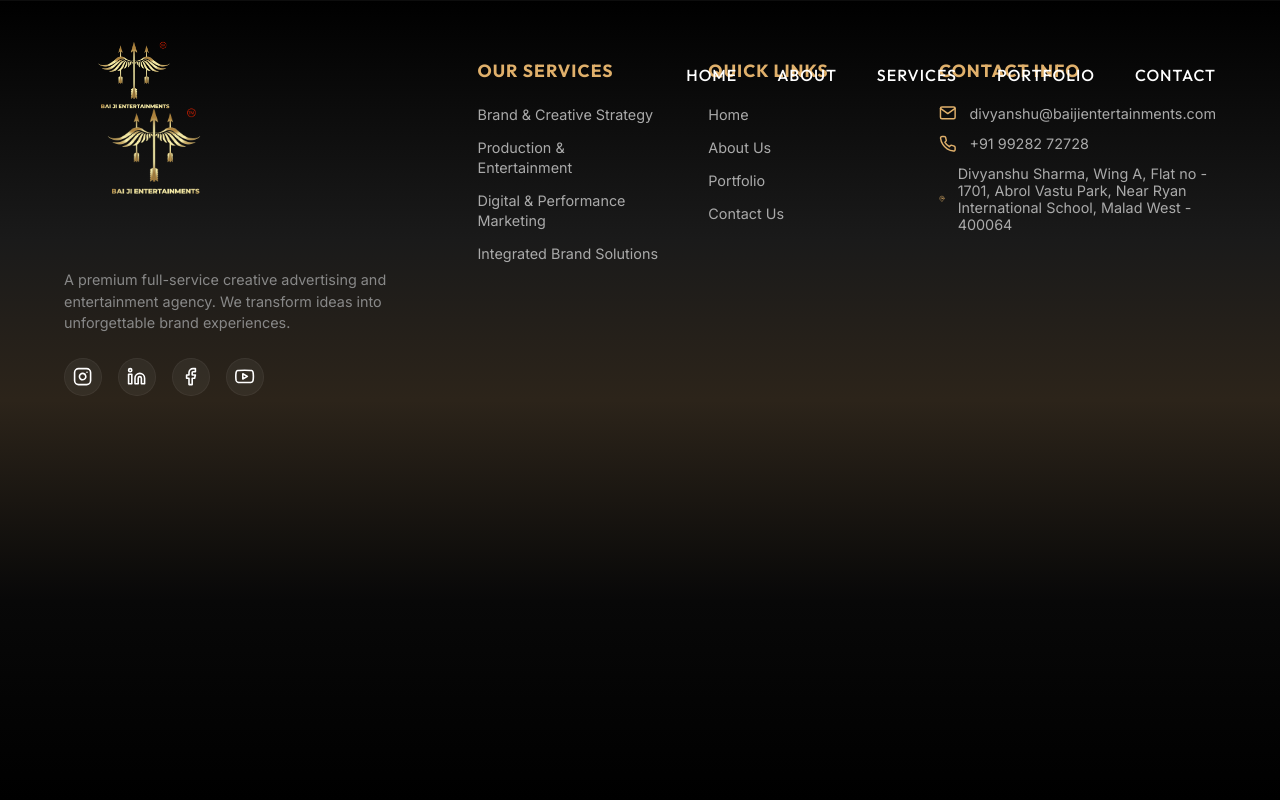
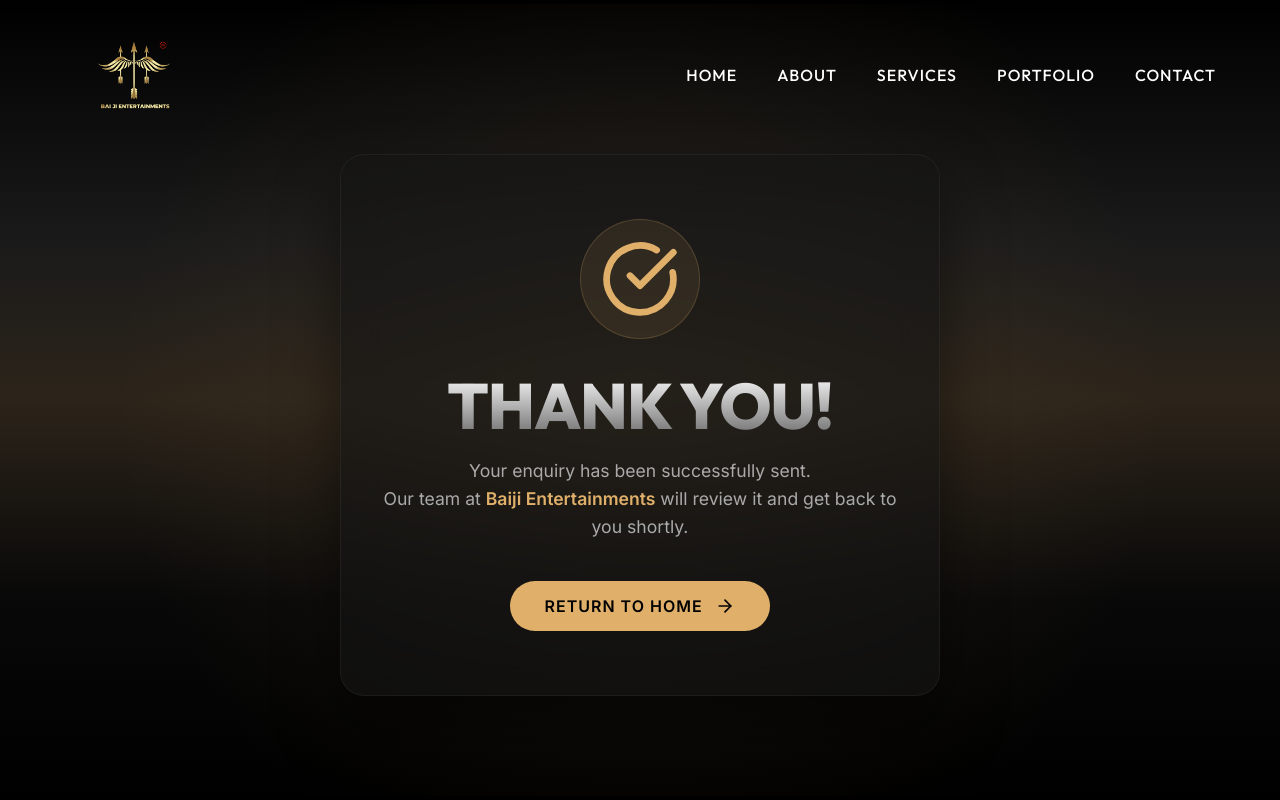
Before and after one commit to Gurjot30/Baiji, a React (Vite) app: page /thank-you in a window 1280 px wide. Shown: the top 800 px of the page. Built offline with nearby package versions, Linux system fonts and the light colour scheme.

Commit message:
feat: add thank you page and redirect after contact form submission

```diff
--- a/src/App.jsx
+++ b/src/App.jsx
@@ -1,4 +1,3 @@
-import React from 'react';
 import { BrowserRouter as Router, Routes, Route } from 'react-router-dom';
 import Navbar from './components/Navbar';
 import Footer from './components/Footer';
@@ -11,6 +10,7 @@ import BrandStrategyPage from './pages/BrandStrategyPage';
 import ProductionEntertainmentPage from './pages/ProductionEntertainmentPage';
 import DigitalMarketingPage from './pages/DigitalMarketingPage';
 import IntegratedBrandPage from './pages/IntegratedBrandPage';
+import ThankYouPage from './pages/ThankYouPage';
 
 function App() {
   return (
@@ -27,6 +27,7 @@ function App() {
             <Route path="/services/production-entertainment" element={<ProductionEntertainmentPage />} />
             <Route path="/services/digital-performance-marketing" element={<DigitalMarketingPage />} />
             <Route path="/services/integrated-brand-solutions" element={<IntegratedBrandPage />} />
+            <Route path="/thank-you" element={<ThankYouPage />} />
           </Routes>
         </main>
         <Footer />
--- a/src/pages/ContactPage.jsx
+++ b/src/pages/ContactPage.jsx
@@ -1,9 +1,11 @@
 import { useState, useEffect } from 'react';
+import { useNavigate } from 'react-router-dom';
 import { motion, AnimatePresence } from 'framer-motion';
 import { MapPin, Phone, Mail, Send, Loader2, CheckCircle2, AlertCircle } from 'lucide-react';
 import './ContactPage.css';
 
 const ContactPage = () => {
+  const navigate = useNavigate();
   const [formData, setFormData] = useState({
     name: '',
     email: '',
@@ -51,9 +53,8 @@ const ContactPage = () => {
       const result = await response.json();
 
       if (response.ok && result.success === "true") {
-        setSubmitStatus('success');
-        setSubmitMessage("Thank you! Your enquiry details have been successfully submitted.");
         setFormData({ name: '', email: '', subject: '', message: '' });
+        navigate('/thank-you');
       } else {
         throw new Error(result.message || "Failed to submit form. Please try again.");
       }
--- /dev/null
+++ b/src/pages/ThankYouPage.css
@@ -0,0 +1,96 @@
+.thank-you-page-wrapper {
+  background: transparent;
+  color: #fff;
+  min-height: 100vh;
+  display: flex;
+  align-items: center;
+  justify-content: center;
+  overflow: hidden;
+  position: relative;
+}
+
+.ty-hero {
+  position: relative;
+  width: 100%;
+  padding: 150px 5% 100px;
+  display: flex;
+  justify-content: center;
+  align-items: center;
+  background: radial-gradient(circle at center, rgba(224, 176, 107, 0.1) 0%, transparent 70%);
+}
+
+.ty-content {
+  text-align: center;
+  max-width: 600px;
+  background: rgba(20, 20, 20, 0.6);
+  backdrop-filter: blur(20px);
+  border: 1px solid rgba(255, 255, 255, 0.05);
+  padding: 4rem 2rem;
+  border-radius: 24px;
+  box-shadow: 0 30px 60px rgba(0, 0, 0, 0.5);
+  display: flex;
+  flex-direction: column;
+  align-items: center;
+}
+
+.ty-icon-wrapper {
+  width: 120px;
+  height: 120px;
+  background: rgba(224, 176, 107, 0.1);
+  border-radius: 50%;
+  display: flex;
+  justify-content: center;
+  align-items: center;
+  margin-bottom: 2rem;
+  border: 1px solid rgba(224, 176, 107, 0.2);
+}
+
+.ty-icon {
+  color: var(--accent-color);
+}
+
+.ty-title {
+  font-size: clamp(2.5rem, 5vw, 4rem);
+  font-family: 'Outfit', sans-serif;
+  font-weight: 800;
+  text-transform: uppercase;
+  letter-spacing: -1px;
+  margin-bottom: 1rem;
+  background: linear-gradient(180deg, #fff 0%, #666 100%);
+  -webkit-background-clip: text;
+  -webkit-text-fill-color: transparent;
+}
+
+.ty-subtitle {
+  font-size: 1.1rem;
+  line-height: 1.6;
+  color: #aaa;
+  margin-bottom: 2.5rem;
+}
+
+.ty-subtitle strong {
+  color: var(--accent-color);
+  font-weight: 600;
+}
+
+.ty-home-btn {
+  background: var(--accent-color);
+  color: #000;
+  text-decoration: none;
+  padding: 15px 35px;
+  border-radius: 50px;
+  font-size: 1rem;
+  font-weight: 600;
+  text-transform: uppercase;
+  letter-spacing: 1px;
+  display: flex;
+  align-items: center;
+  gap: 0.8rem;
+  transition: all 0.3s ease;
+}
+
+.ty-home-btn:hover {
+  background: #fff;
+  transform: translateY(-3px);
+  box-shadow: 0 15px 30px rgba(255, 255, 255, 0.1);
+}
--- /dev/null
+++ b/src/pages/ThankYouPage.jsx
@@ -0,0 +1,38 @@
+import { useEffect } from 'react';
+import { motion } from 'framer-motion';
+import { Link } from 'react-router-dom';
+import { CheckCircle, ArrowRight } from 'lucide-react';
+import './ThankYouPage.css';
+
+const ThankYouPage = () => {
+  useEffect(() => {
+    window.scrollTo(0, 0);
+  }, []);
+
+  return (
+    <div className="thank-you-page-wrapper">
+      <section className="ty-hero">
+        <motion.div
+          className="ty-content"
+          initial={{ opacity: 0, y: 50, filter: 'blur(10px)' }}
+          animate={{ opacity: 1, y: 0, filter: 'blur(0px)' }}
+          transition={{ duration: 0.8, ease: "easeOut" }}
+        >
+          <div className="ty-icon-wrapper">
+            <CheckCircle size={80} className="ty-icon" />
+          </div>
+          <h1 className="ty-title">Thank You!</h1>
+          <p className="ty-subtitle">
+            Your enquiry has been successfully sent. <br />
+            Our team at <strong>Baiji Entertainments</strong> will review it and get back to you shortly.
+          </p>
+          <Link to="/" className="ty-home-btn">
+            Return to Home <ArrowRight size={20} />
+          </Link>
+        </motion.div>
+      </section>
+    </div>
+  );
+};
+
+export default ThankYouPage;
```
